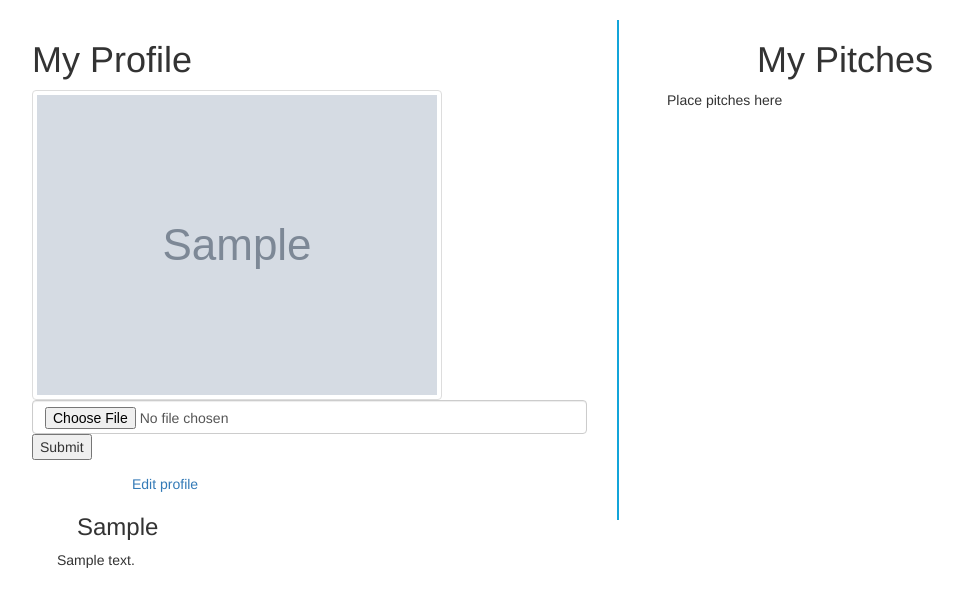
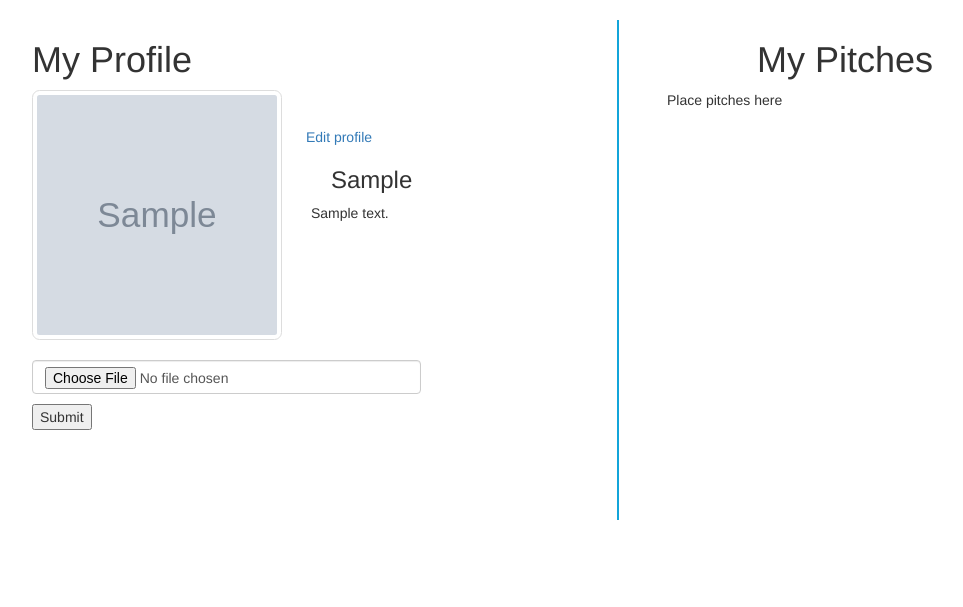
Before and after one commit to duncan-chege/Pitches, a Flask app: a page that uses app/templates/profile/profile.html in a window 1280 px wide. Shown: the part 52-659 px from the top of the page, without its empty margins (38-1001 px from the left). Run offline with Flask 2, Linux system fonts and the light colour scheme; a user stored in the database is signed in; tables that the repository leaves empty hold one stand-in row (values such as "Sample post"); grey boxes marked "Sample" are stand-in pictures; some libraries are stand-ins or nearby versions.

Commit message:
change image sizes and images

```diff
--- a/app/main/views.py
+++ b/app/main/views.py
@@ -3,7 +3,7 @@ from . import main
 from flask_login import login_required
 from ..models import  User
 from .forms import UpdateProfile
-from ..import db
+from ..import db,photos
 
 # Views
 @main.route('/')
@@ -44,3 +44,15 @@ def update_profile(uname):
         return redirect(url_for('.profile',uname=user.username))
 
     return render_template('profile/update.html',form =form)
+
+# create a route that will process our form submission request
+@main.route('/user/<uname>/update/pic',methods= ['POST'])
+@login_required
+def update_pic(uname):
+    user = User.query.filter_by(username = uname).first()
+    if 'photo' in request.files:
+        filename = photos.save(request.files['photo'])
+        path = f'photos/{filename}'
+        user.profile_pic_path = path
+        db.session.commit()
+    return redirect(url_for('main.profile',uname=uname))
--- a/app/static/css/profile.css
+++ b/app/static/css/profile.css
@@ -11,8 +11,7 @@
     display: inline-block;
 }
 .beside{
-    display: inline-block;
-    margin-left: 100px;
+    margin-left: 20px;
 }
 .vl{
     border-left: 2px solid rgb(19, 165, 218);
@@ -25,3 +24,17 @@
 .pitchspace{
     margin-left: 50px;
 }
+.imgsize{
+   border-radius: 3%;
+   width: 250px;
+   height: 250px;
+   display: inline-block;
+}
+.profdetails{
+    display: inline-block;
+}
+.inputwidth{
+    width: 70%;
+    margin-top: 20px;
+    margin-bottom: 10px;
+}
--- a/app/templates/profile/profile.html
+++ b/app/templates/profile/profile.html
@@ -16,27 +16,23 @@
 
       <h1>My Profile</h1>
 
+
       {% if user.profile_pic_path %}
-        <img src="{{url_for('static',filename=user.profile_pic_path)}}" alt="" class="img-thumbnail">
+
+      <img src="{{url_for('static',filename=user.profile_pic_path)}}" alt="" class="img-thumbnail imgsize">
       {%else%}
       <div class="noprof_space">No profile picture</div>
       {% endif %}
 
+      <div class="profdetails">
+      {% if user == current_user %}
 
-        <!-- creating a file upload form -->
-        {% if user == current_user %}
-    <form  action="{{url_for('main.update_pic',uname=user.username)}}" method="post" enctype = "multipart/form-data">
-
-      <input type="file"  name="photo" class="form-control" required>
-      <input type="submit">
-    </form>
-      {% endif %}
-
-        {% if user == current_user %}
       <div class="beside">
         <a href="{{url_for('main.update_profile',uname=user.username)}}">Edit profile</a>
       </div>
+
       {% endif %}
+
 
           <h3 class="p_space"> {{user.username| capitalize}} </h3>
 
@@ -46,6 +42,17 @@
           {%else%}
           <p> {{user.username| capitalize}} has no bio </p>
           {% endif %}
+        </div>
+
+      <!-- creating a file upload form -->
+      {% if user == current_user %}
+      <form action="{{url_for('main.update_pic',uname=user.username)}}" method="post" enctype="multipart/form-data">
+
+        <input type="file" name="photo" class="form-control inputwidth" required>
+        <input type="submit">
+      </form>
+      {% endif %}
+
 
     </div>
 
```
Also changed, not shown: app/static/photos/misstress.jpg (added), app/static/photos/spendings.jpg (added). Lines whose indentation alone changed are shown as unchanged.
